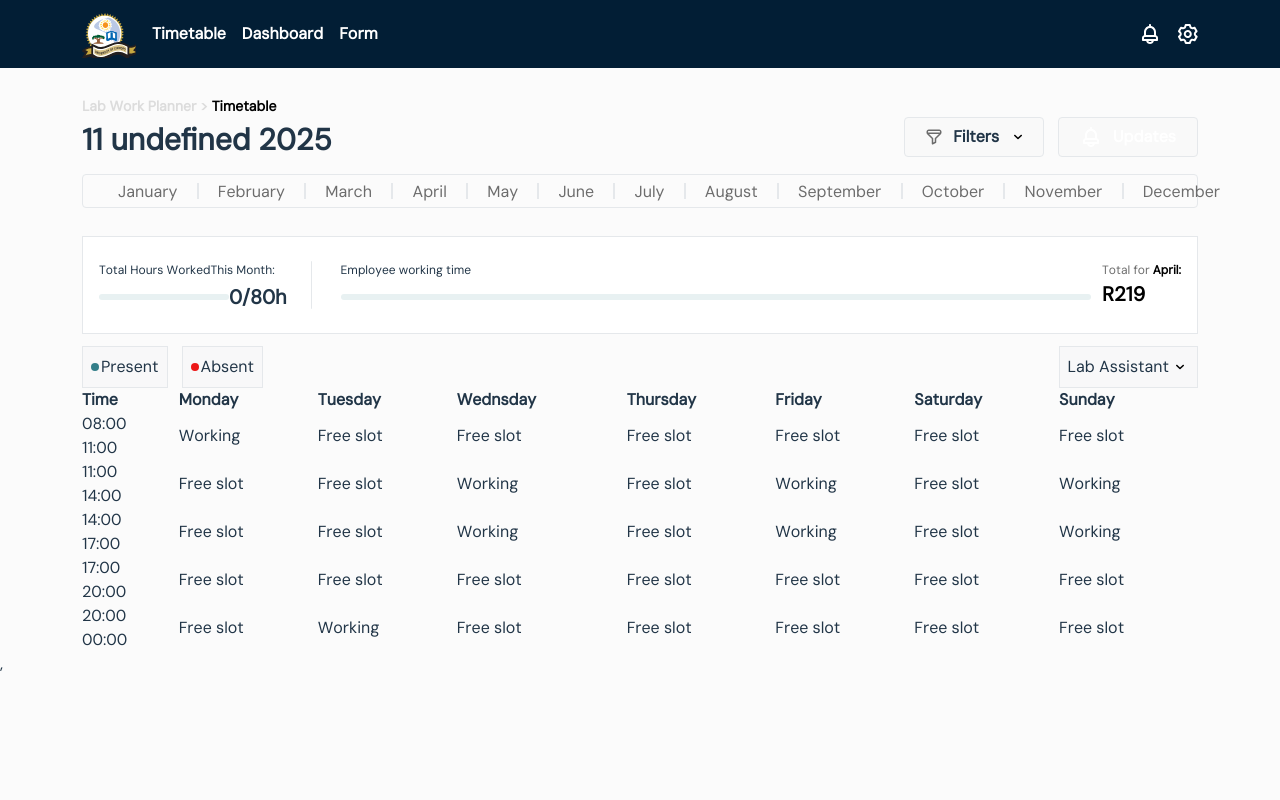
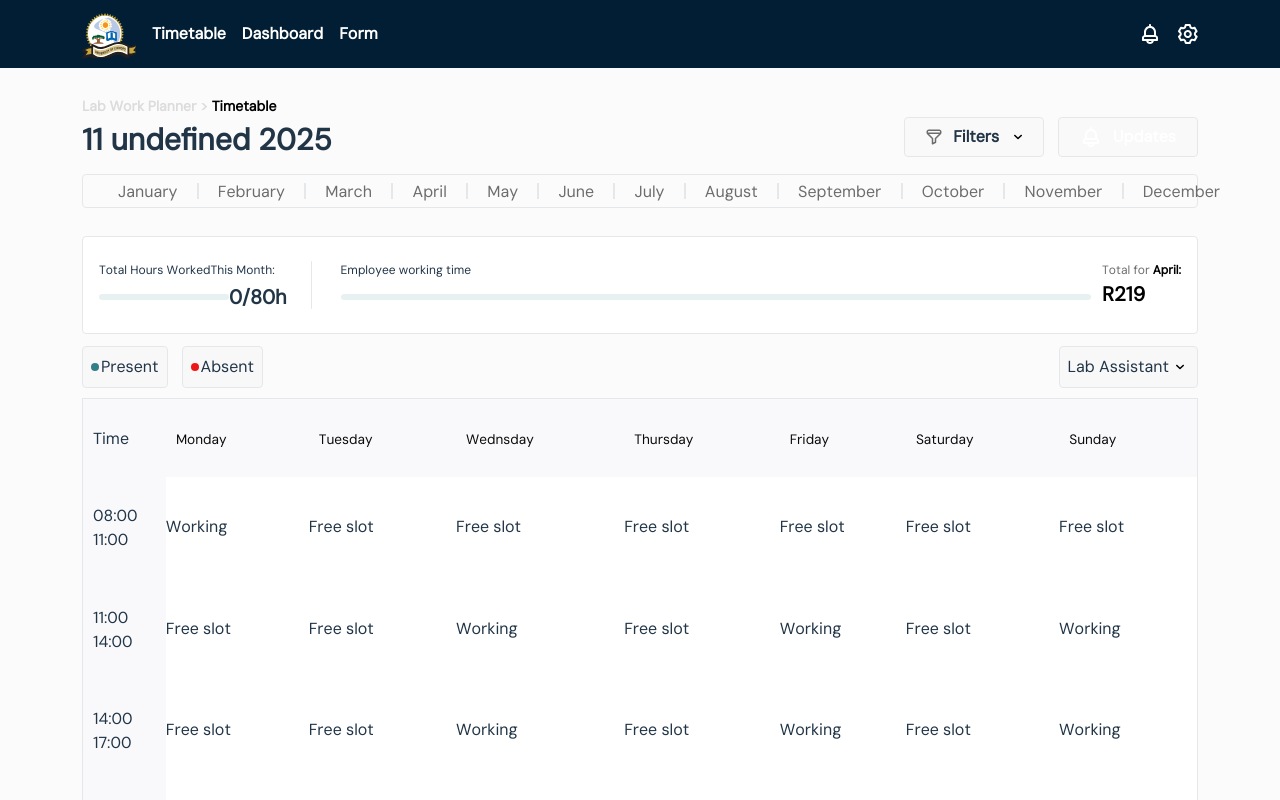
Before and after one commit to mothibimalebana/lab-work-planner, a React (Vite) app: page /Timetable in a window 1280 px wide. Shown: the top 800 px of the page. Built offline with nearby package versions, Linux system fonts and the light colour scheme.

Commit message:
chore: timestamps are in place

```diff
--- a/src/App.css
+++ b/src/App.css
@@ -4,6 +4,7 @@
   margin: 0 auto;
   padding: 2rem;
   text-align: center;
+  background-color: #FBFBFB;
 }
 
 .card {
@@ -17,3 +18,25 @@
 th {
   text-align: left;
 }
+
+.table-heading {
+  color: #0A0A0A;
+  font-family: "DM Sans";
+  font-size: 0.85163rem;
+  font-style: normal;
+  font-weight: 400;
+  line-height: 1.27744rem; /* 150% */
+
+
+  width: 10.64506rem;
+  height: 2.59031rem;
+  padding: 0.69194rem 6.81881rem 0.58588rem 0.63869rem;
+}
+
+table {
+  height: 100%;
+}
+
+.table {
+  height: 100%;
+}
--- a/src/components/Breadcrumbs.tsx
+++ b/src/components/Breadcrumbs.tsx
@@ -30,7 +30,7 @@ const BreadCrumbs = ({hours = 0 }) => {
                     return mm === month ? <div className="monthCarousel flex items-center h-4 text-[1rem] px-[1.2rem]"><p className="text-black shadow-[0_2px_4px_0_rgba(112,112,112,0.15)] h-5.5 rounded-sm  px-4 bg-white">{month}</p></div> : <div className="monthCarousel flex items-center text-[1rem] h-4"><p className="text-[#6C6C6C] h-5.5 text-[1rem] px-[1.2rem]">{month}</p></div>
                 })}
             </div>
-            <div className="salaryDashboard py-6 px-4 border border-solid border-[#E5E8EB] bg-white flex justify-between mt-7 text-[0.75rem]">
+            <div className="salaryDashboard rounded-sm py-6 px-4 border border-solid border-[#E5E8EB] bg-white flex justify-between mt-7 text-[0.75rem]">
                 <div className="salarInfo flex gap-[1.8rem]">
                     <div className="hours  flex flex-col justify-between pr-6 border-r border-r-[#E5E8EB] rounded-[0.0625rem] border-r-solid">
                         <div className="p">Total Hours WorkedThis Month:</div>
@@ -55,17 +55,17 @@ const BreadCrumbs = ({hours = 0 }) => {
             </div>
             <div className="chips flex items-center mt-3 justify-between">
                 <div className="attendanceChips flex gap-3.5">
-                    <div className="present flex bg-[#F8F8F9] border border-solid border-[#E5E8EB] p-2 items-center gap-0.5">
+                    <div className="present rounded-sm flex bg-[#F8F8F9] border border-solid border-[#E5E8EB] p-2 items-center gap-0.5">
                         <div className="icon">{greenEllipseIcon.element}</div>
                         <p>Present</p>
                     </div>
-                    <div className="absent flex bg-[#F8F8F9] border border-solid border-[#E5E8EB] p-2 items-center gap-0.5">
+                    <div className="absent rounded-sm flex bg-[#F8F8F9] border border-solid border-[#E5E8EB] p-2 items-center gap-0.5">
                         <div className="icon">{redEllipseIcon.element}</div>
                         <p>Absent</p>
                     </div>
                 </div>
                 <div className="mode items-center">
-                    <div className="mode flex bg-[#F8F8F9] border border-solid border-[#E5E8EB] p-2 items-center gap-0.5">
+                    <div className="mode rounded-sm flex bg-[#F8F8F9] border border-solid border-[#E5E8EB] p-2 items-center gap-0.5">
                         <p>Lab Assistant</p>
                         <div className="dropDown">{dropDownIcon.element}</div>
                     </div>
--- a/src/components/Primitive.tsx
+++ b/src/components/Primitive.tsx
@@ -51,38 +51,38 @@ const Primitive = (  ) => {
 
     console.log(schedule[0])
     return (
-        <div className="table px-[5.12rem] w-full">
-            <table className="w-full">
+        <div className="table px-[5.12rem] w-full mt-2.5">
+            <table className="w-full rounded-md border border-solid border-[#E5E8EB] bg-white">
                 <tbody>
-                    <tr>
-                        <th className="text-left">Time</th>
-                        <th className="text-left">Monday</th>
-                        <th className="text-left">Tuesday</th>
-                        <th className="text-left">Wednsday</th>
-                        <th className="text-left">Thursday</th>
-                        <th className="text-left">Friday</th>
-                        <th className="text-left">Saturday</th>
-                        <th className="text-left">Sunday</th>
+                    <tr className="rounded-lg">
+                    <th className="w-[2.13rem] bg-[rgba(236,236,240,0.30)] p-[1.73425rem_0.01363rem_1.61369rem_0.62906rem] text-left font-normal">Time</th>
+                        <th className="bg-[rgba(236,236,240,0.30)] text-[#0A0A0A] font-dm-sans text-[0.85163rem] not-italic font-normal leading-[1.27744rem] w-8.5 h-[2.59031rem] p-[0.69194rem_6.81881rem_0.58588rem_0.63869rem] text-left pl-[0.63rem] pr-[2.21rem] pt-[1.73rem] pb-[1.61rem]">Monday</th>
+                        <th className="bg-[rgba(236,236,240,0.30)] text-[#0A0A0A] font-dm-sans text-[0.85163rem] not-italic font-normal leading-[1.27744rem] w-8.5 h-[2.59031rem] p-[0.69194rem_6.81881rem_0.58588rem_0.63869rem] text-left pl-[0.63rem] pr-[2.21rem] pt-[1.73rem] pb-[1.61rem]">Tuesday</th>
+                        <th className="bg-[rgba(236,236,240,0.30)] text-[#0A0A0A] font-dm-sans text-[0.85163rem] not-italic font-normal leading-[1.27744rem] w-8.5 h-[2.59031rem] p-[0.69194rem_6.81881rem_0.58588rem_0.63869rem] text-left pl-[0.63rem] pr-[2.21rem] pt-[1.73rem] pb-[1.61rem]">Wednsday</th>
+                        <th className="bg-[rgba(236,236,240,0.30)] text-[#0A0A0A] font-dm-sans text-[0.85163rem] not-italic font-normal leading-[1.27744rem] w-8.5 h-[2.59031rem] p-[0.69194rem_6.81881rem_0.58588rem_0.63869rem] text-left pl-[0.63rem] pr-[2.21rem] pt-[1.73rem] pb-[1.61rem]">Thursday</th>
+                        <th className="bg-[rgba(236,236,240,0.30)] text-[#0A0A0A] font-dm-sans text-[0.85163rem] not-italic font-normal leading-[1.27744rem] w-8.5 h-[2.59031rem] p-[0.69194rem_6.81881rem_0.58588rem_0.63869rem] text-left pl-[0.63rem] pr-[2.21rem] pt-[1.73rem] pb-[1.61rem]">Friday</th>
+                        <th className="bg-[rgba(236,236,240,0.30)] text-[#0A0A0A] font-dm-sans text-[0.85163rem] not-italic font-normal leading-[1.27744rem] w-8.5 h-[2.59031rem] p-[0.69194rem_6.81881rem_0.58588rem_0.63869rem] text-left pl-[0.63rem] pr-[2.21rem] pt-[1.73rem] pb-[1.61rem]">Saturday</th>
+                        <th className="bg-[rgba(236,236,240,0.30)] text-[#0A0A0A] font-dm-sans text-[0.85163rem] not-italic font-normal leading-[1.27744rem] w-8.5 h-[2.59031rem] p-[0.69194rem_6.81881rem_0.58588rem_0.63869rem] text-left pl-[0.63rem] pr-[2.21rem] pt-[1.73rem] pb-[1.61rem]">Sunday</th>
                     </tr>
                     <tr>
-                        <td>08:00 <br />11:00</td>
+                        <td className="w-[2.13rem] bg-[rgba(236,236,240,0.30)] p-[1.73425rem_0.01363rem_1.61369rem_0.62906rem] text-left font-normal">08:00 <br />11:00</td>
                         {schedule[0].map((shift) => shift.shift ? <td><div className="cell">Working</div></td> : <td><div className="cell">Free slot</div></td>)}
                     </tr>
                     <tr>
-                        <td>11:00 <br />14:00</td>
+                        <td className="w-[2.13rem] bg-[rgba(236,236,240,0.30)] p-[1.73425rem_0.01363rem_1.61369rem_0.62906rem] text-left font-normal">11:00 <br />14:00</td>
                         {schedule[1].map((shift) => shift.shift ? <td><div className="cell">Working</div></td> : <td><div className="cell">Free slot</div></td>)}
                     </tr>
-                    <tr>
-                        <td>14:00 <br />17:00</td>
+                    <tr >
+                        <td className="w-[2.13rem] bg-[rgba(236,236,240,0.30)] p-[1.73425rem_0.01363rem_1.61369rem_0.62906rem] text-left font-normal">14:00 <br />17:00</td>
                         {schedule[2].map((shift) => shift.shift ? <td><div className="cell">Working</div></td> : <td><div className="cell">Free slot</div></td>)}
 
                     </tr>
                     <tr>
-                        <td>17:00 <br />20:00</td>
+                        <td className="w-[2.13rem] bg-[rgba(236,236,240,0.30)] p-[1.73425rem_0.01363rem_1.61369rem_0.62906rem] text-left font-normal">17:00 <br />20:00</td>
                         {schedule[3].map((shift) => shift.shift ? <td><div className="cell">Working</div></td> : <td><div className="cell">Free slot</div></td>)}
                     </tr>
                     <tr>
-                        <td>20:00 <br />00:00</td>
+                        <td className="w-[2.13rem] bg-[rgba(236,236,240,0.30)] p-[1.73425rem_0.01363rem_1.61369rem_0.62906rem] text-left font-normal">20:00 <br />00:00</td>
                         {schedule[4].map((shift) => shift.shift ? <td><div className="cell">Working</div></td> : <td><div className="cell">Free slot</div></td>)}
                     </tr>
                 </tbody>
--- a/src/index.css
+++ b/src/index.css
@@ -21,7 +21,7 @@
 :root {
   font-family: 'DM Sans', system-ui, Avenir, Helvetica, Arial, sans-serif;
 
-  background-color: rgba(255, 255, 255, 0.87);
+  background-color: #FBFBFB;
   color: #242424;
 
   width: 100%;
@@ -85,3 +85,7 @@ button:focus-visible {
     background-color: #f9f9f9;
   }
 }
+
+table {
+  border-radius: 0.25rem;
+}
```
